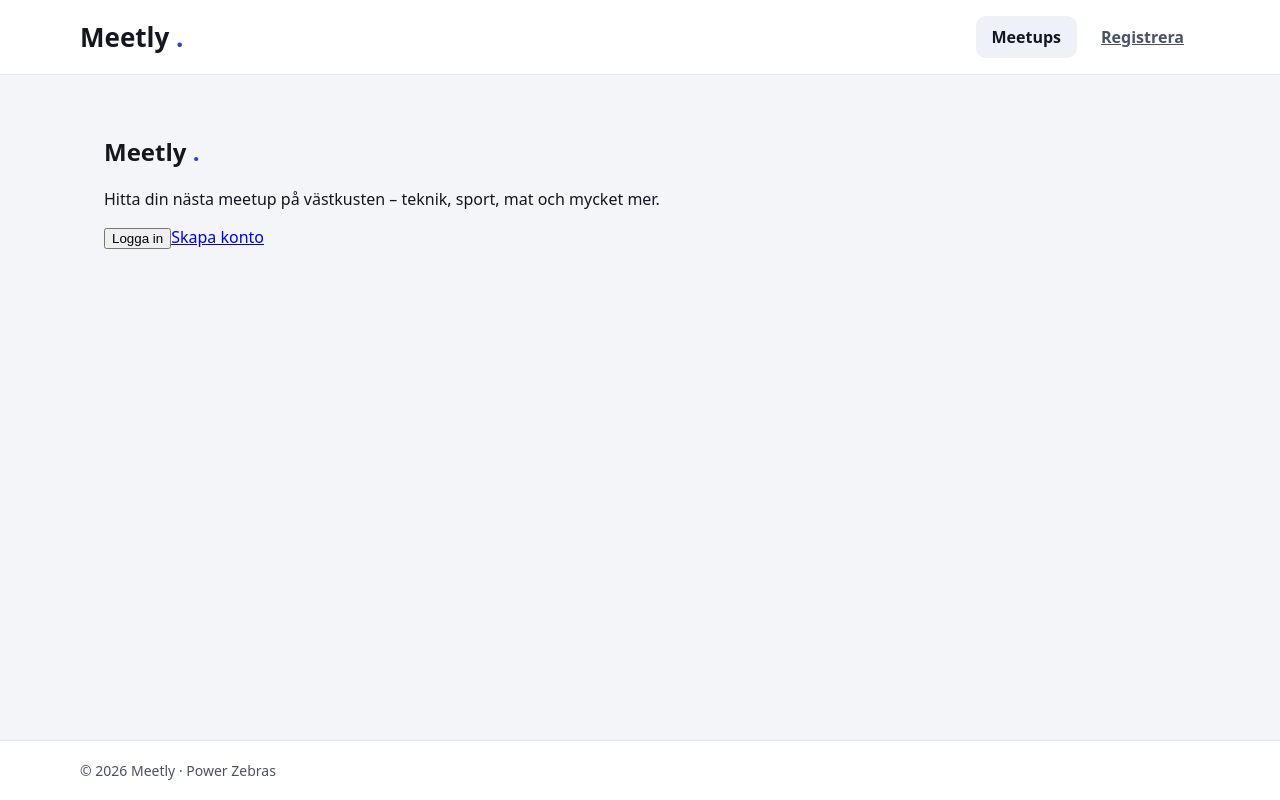
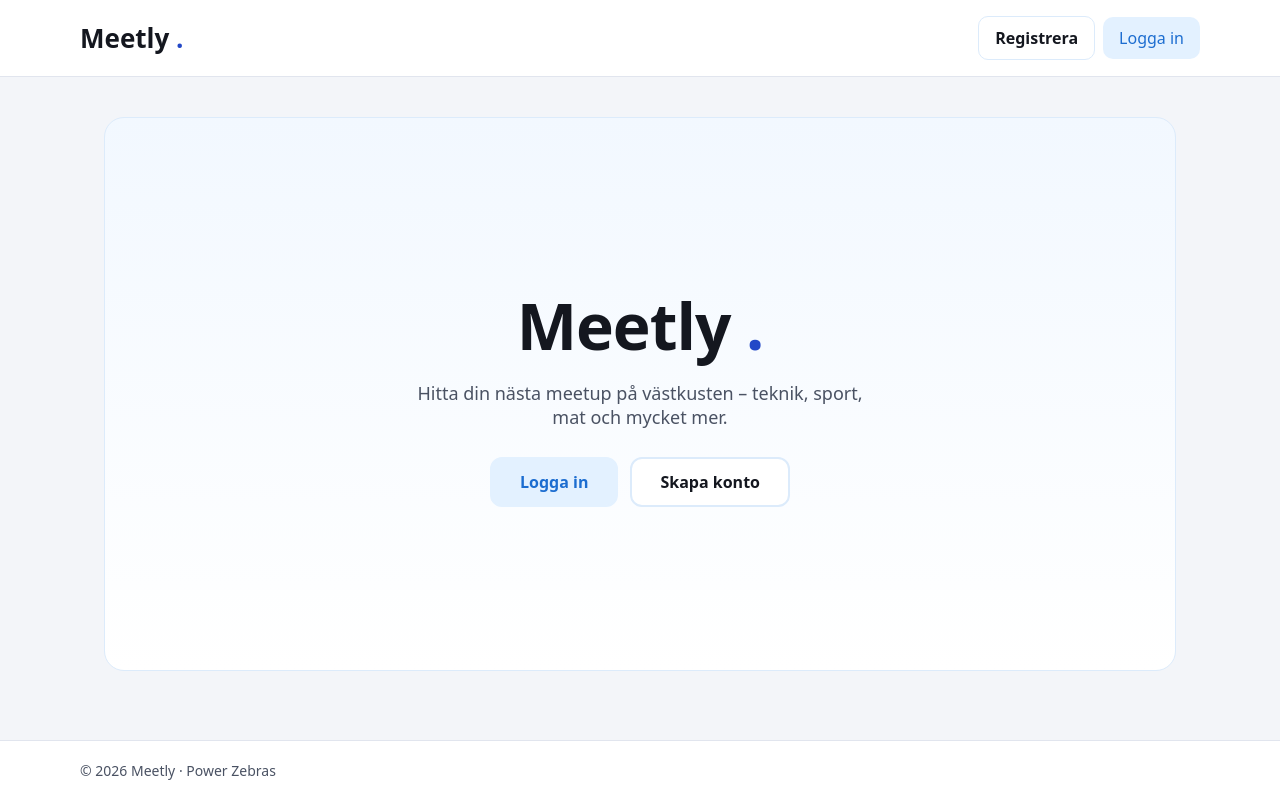
Before and after one commit to Pontusthoren-del/PowerZebraFrontend, a React (Vite) app in the folder Meetly.Frontend/: page / in a window 1280 px wide. Built offline with nearby package versions, Linux system fonts and the light colour scheme.

Commit message:
Logga in/ut i headern och ljusblå stil

```diff
--- a/Meetly.Frontend/src/components/Header.tsx
+++ b/Meetly.Frontend/src/components/Header.tsx
@@ -1,6 +1,14 @@
+import { useState } from "react";
 import { Link, NavLink } from "react-router-dom";
+import { useAppDispatch, useAppSelector } from "../store/hooks";
+import { logout } from "../store/authSlice";
+import Modal from "./Modal";
+import LoginForm from "./LoginForm";
 
 export default function Header() {
+  const user = useAppSelector((s) => s.auth.user);
+  const dispatch = useAppDispatch();
+  const [showLogin, setShowLogin] = useState(false);
 
   return (
     <header className="header">
@@ -10,14 +18,33 @@ export default function Header() {
         </Link>
 
         <nav className="header-nav">
-          <NavLink to="/" end className="nav-link">
-            Meetups
-          </NavLink>
-          <NavLink to="/register" className="nav-button nav-button-outline">
-            Registrera
-          </NavLink>
+          {/* Inloggad: Meetups, namn och Logga ut. Utloggad: Registrera och Logga in */}
+          {user ? (
+            <>
+              <NavLink to="/" end className="nav-link">
+                Meetups
+              </NavLink>
+              <span className="nav-user">{user.firstName}</span>
+              <button type="button" className="nav-link nav-soft" onClick={() => dispatch(logout())}>
+                Logga ut
+              </button>
+            </>
+          ) : (
+            <>
+              <NavLink to="/register" className="nav-link nav-soft-outline">
+                Registrera
+              </NavLink>
+              <button type="button" className="nav-link nav-soft" onClick={() => setShowLogin(true)}>
+                Logga in
+              </button>
+            </>
+          )}
         </nav>
       </div>
+
+      <Modal open={showLogin} onClose={() => setShowLogin(false)} title="Logga in">
+        <LoginForm onSuccess={() => setShowLogin(false)} />
+      </Modal>
     </header>
   );
 }
--- a/Meetly.Frontend/src/index.css
+++ b/Meetly.Frontend/src/index.css
@@ -104,3 +104,160 @@ body {
 }
 
 .page-title { margin-top: 0; }
+
+/* Ljusblå "fresh"-toner för välkomst, inloggning och knappar */
+:root {
+    --fresh: #E3F1FF;         /* ljusblå knapp */
+    --fresh-hover: #CFE6FF;   /* lite mörkare vid hover */
+    --fresh-text: #1C6DD0;    /* blå text på ljusblått */
+    --fresh-bg: #F2F8FF;      /* svag ljusblå bakgrund */
+    --fresh-border: #DCEBFB;  /* ljusblå kant */
+}
+
+/* ---------- Välkomst (startsidan) ---------- */
+.hero {
+    text-align: center;
+    padding: 56px 24px;
+    margin-bottom: 32px;
+    background: linear-gradient(180deg, var(--fresh-bg) 0%, var(--surface) 100%);
+    border: 1px solid var(--fresh-border);
+    border-radius: 20px;
+}
+.hero-logo {
+    margin: 0;
+    font-size: 64px;
+    font-weight: 700;
+    letter-spacing: -1px;
+}
+.hero-text {
+    max-width: 480px;
+    margin: 12px auto 28px;
+    font-size: 18px;
+    color: var(--muted);
+}
+.hero-actions {
+    display: flex;
+    flex-wrap: wrap;
+    justify-content: center;
+    gap: 12px;
+}
+.hero-button {
+    padding: 12px 28px;
+    border-radius: 12px;
+    font: inherit;
+    font-weight: 600;
+    text-decoration: none;
+    cursor: pointer;
+}
+.hero-button-primary {
+    border: 2px solid var(--fresh);
+    background: var(--fresh);
+    color: var(--fresh-text);
+}
+.hero-button-primary:hover { background: var(--fresh-hover); border-color: var(--fresh-hover); }
+.hero-button-outline {
+    border: 2px solid var(--fresh-border);
+    background: var(--surface);
+    color: var(--text);
+}
+.hero-button-outline:hover { background: var(--fresh-bg); }
+
+/* Utloggad: välkomsten fyller större delen av sidan */
+.hero:not(.hero-small) {
+    min-height: 55vh;
+    display: flex;
+    flex-direction: column;
+    justify-content: center;
+    margin-bottom: 0;
+}
+
+/* Inloggad: mindre hälsning i stället för stora loggan */
+.hero-small { padding: 28px 24px; text-align: left; }
+.hero-small .hero-text { margin: 4px 0 0; }
+.hero-greeting { margin: 0; font-size: 28px; }
+
+@media (max-width: 600px) {
+    .hero { padding: 40px 16px; }
+    .hero-logo { font-size: 44px; }
+}
+
+/* ---------- Modal ---------- */
+.modal {
+    width: min(420px, calc(100% - 32px));
+    padding: 0;
+    border: none;
+    border-radius: 20px;
+    background: var(--surface);
+    color: var(--text);
+    box-shadow: 0 20px 60px rgba(20, 23, 31, 0.25);
+}
+.modal::backdrop {
+    background: rgba(20, 23, 31, 0.5);
+    backdrop-filter: blur(2px);
+}
+body:has(.modal[open]) { overflow: hidden; }  /* sidan bakom scrollar inte */
+
+.modal-content { position: relative; padding: 32px; }
+.modal-title { margin: 0 0 20px; }
+.modal-close {
+    position: absolute;
+    top: 12px;
+    right: 12px;
+    width: 36px;
+    height: 36px;
+    border: none;
+    border-radius: 10px;
+    background: none;
+    font-size: 24px;
+    color: var(--muted);
+    cursor: pointer;
+}
+.modal-close:hover { background: var(--bg); }
+.modal-footer { margin: 16px 0 0; text-align: center; color: var(--muted); }
+
+/* ---------- Formulär (logga in / registrera) ---------- */
+.auth-page { max-width: 420px; margin: 0 auto; }
+.auth-form { display: flex; flex-direction: column; gap: 12px; }
+.auth-form input {
+    padding: 12px 14px;
+    border: 1px solid var(--border);
+    border-radius: 10px;
+    font: inherit;
+}
+.auth-form input:focus { outline: 2px solid var(--fresh-text); border-color: transparent; }
+.auth-button {
+    padding: 12px;
+    border: none;
+    border-radius: 10px;
+    background: var(--fresh);
+    color: var(--fresh-text);
+    font: inherit;
+    font-weight: 600;
+    cursor: pointer;
+}
+.auth-button:hover { background: var(--fresh-hover); }
+.auth-button:disabled { opacity: 0.6; cursor: wait; }
+.auth-error { margin: 0; color: #B42318; }
+
+/* ---------- Header: inloggning ---------- */
+.header-nav { align-items: center; }
+button.nav-link {                           /* knappar ser ut som länkarna */
+    border: none;
+    font: inherit;
+    cursor: pointer;
+}
+.nav-soft {                                 /* Logga in / Logga ut */
+    background: var(--fresh);
+    color: var(--fresh-text);
+}
+.nav-soft:hover { background: var(--fresh-hover); }
+.nav-soft-outline {                         /* Registrera */
+    border: 1px solid var(--fresh-border);
+    color: var(--text);
+}
+.nav-soft-outline:hover { background: var(--fresh-bg); }
+.nav-user {                                 /* namnet när man är inloggad */
+    padding: 10px 4px 10px 12px;
+    font-weight: 600;
+    color: var(--muted);
+}
```
